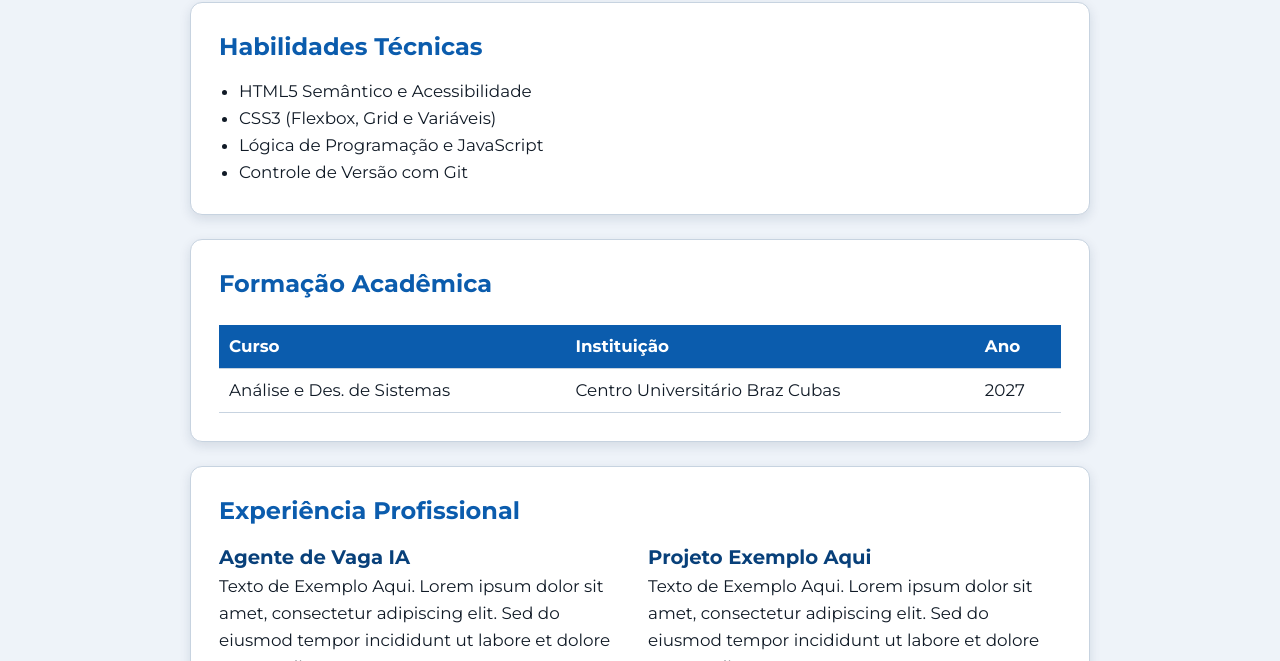
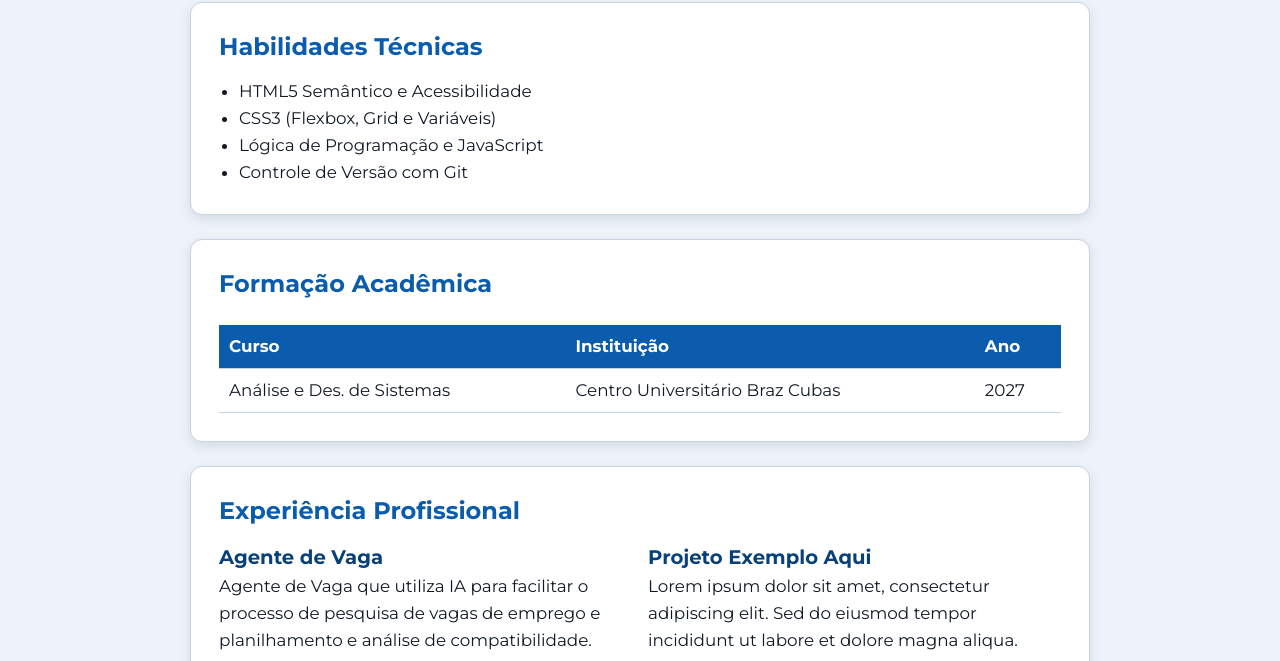
Before and after one commit to Nathan-GN-Santos/ads-dfew-site-pessoal-portfolio, a plain HTML site: page curriculo.html in a window 1280 px wide. Shown: the part 138-799 px from the top of the page. Drawn offline with nearby package versions, Linux system fonts and the light colour scheme.

Commit message:
ajustado textos em currículo e multimidia.html

```diff
--- a/curriculo.html
+++ b/curriculo.html
@@ -91,9 +91,8 @@
             <div class="row g-3">
                 <article class="col-md-6">
 
-                    <h3>Agente de Vaga IA</h3>
-                    <p>Texto de Exemplo Aqui. Lorem ipsum dolor sit amet, consectetur adipiscing elit. Sed do eiusmod
-                        tempor incididunt ut labore et dolore magna aliqua.
+                    <h3>Agente de Vaga </h3>
+                    <p>Agente de Vaga que utiliza IA para facilitar o processo de pesquisa de vagas de emprego e planilhamento e análise de compatibilidade.
                     </p>
                 </article>
 
@@ -101,7 +100,7 @@
                 <article class="col-md-6">
 
                     <h3>Projeto Exemplo Aqui</h3>
-                    <p>Texto de Exemplo Aqui. Lorem ipsum dolor sit amet, consectetur adipiscing elit. Sed do eiusmod
+                    <p> Lorem ipsum dolor sit amet, consectetur adipiscing elit. Sed do eiusmod
                         tempor incididunt ut labore et dolore magna aliqua.
                     </p>
                 </article>
```
Also changed, not shown: multimidia.html (+1 -1 lines).
